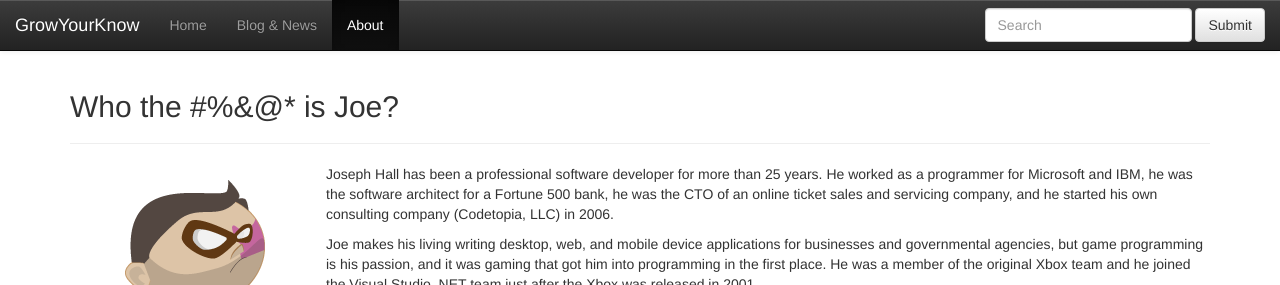
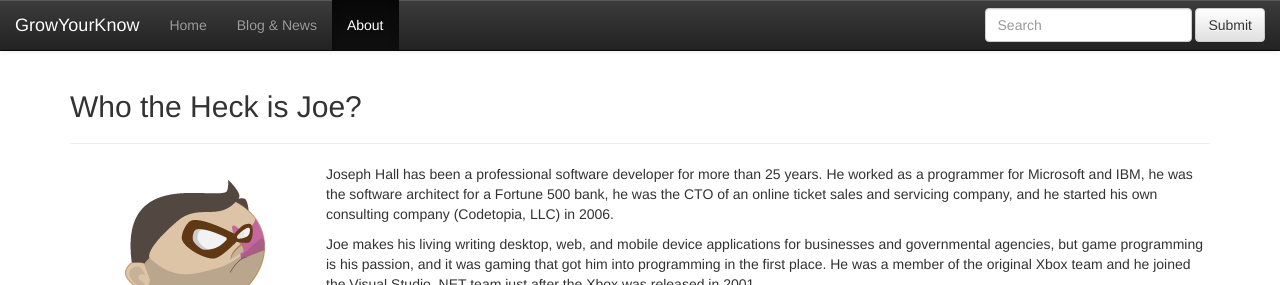
Before and after one commit to groundh0g/growyourknow.com, a Jekyll site: the page built from about.md, in a window 1280 px wide. Shown: the top 285 px of the page. Built offline with Jekyll 4.4.1, drawn with Linux system fonts in a browser that asks for light colours; nearby versions of some CDN libraries; library files that are not in the unit come from our copies.

Commit message:
Language. =)

```diff
--- a/about.md
+++ b/about.md
@@ -6,7 +6,7 @@ navAboutClass: active
 ---
 {% include JB/setup %}
 
-## Who the #%&amp;@* is Joe?
+## Who the Heck is Joe?
 
 <hr/>
 
```
